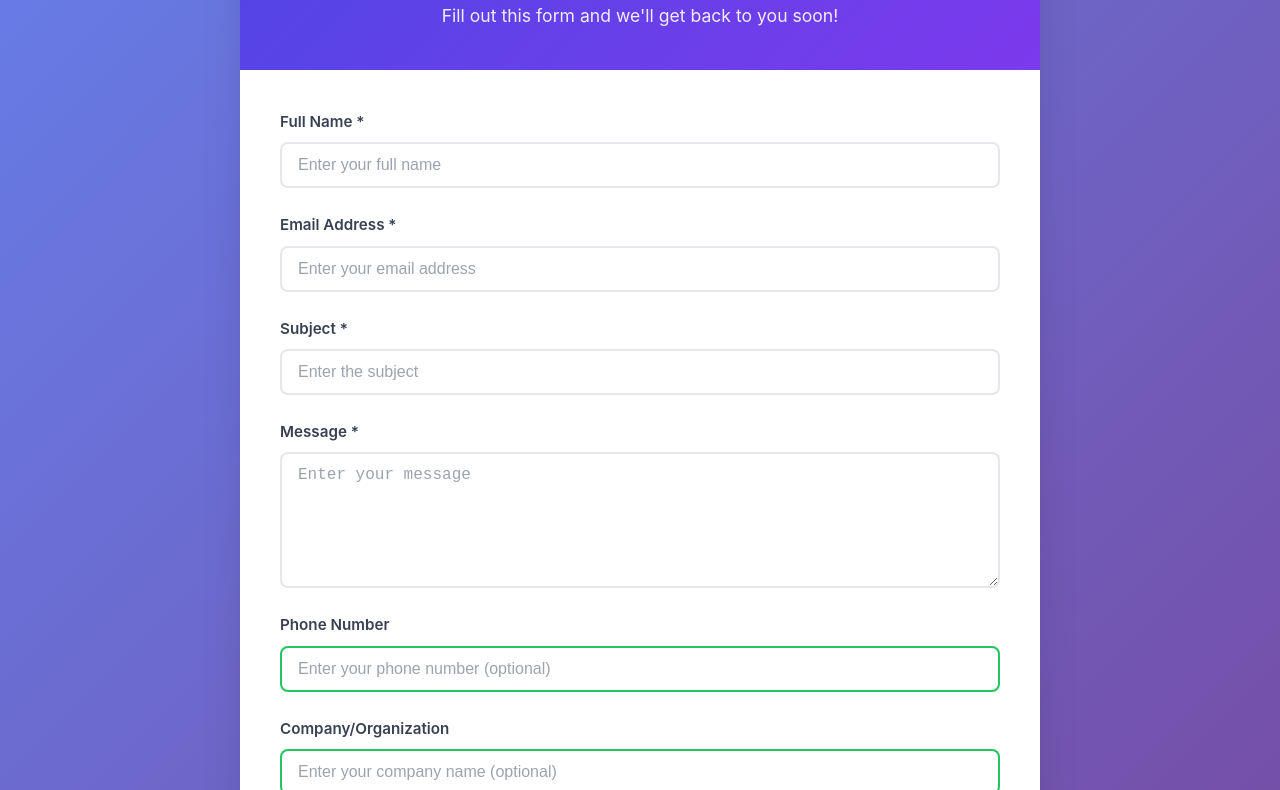
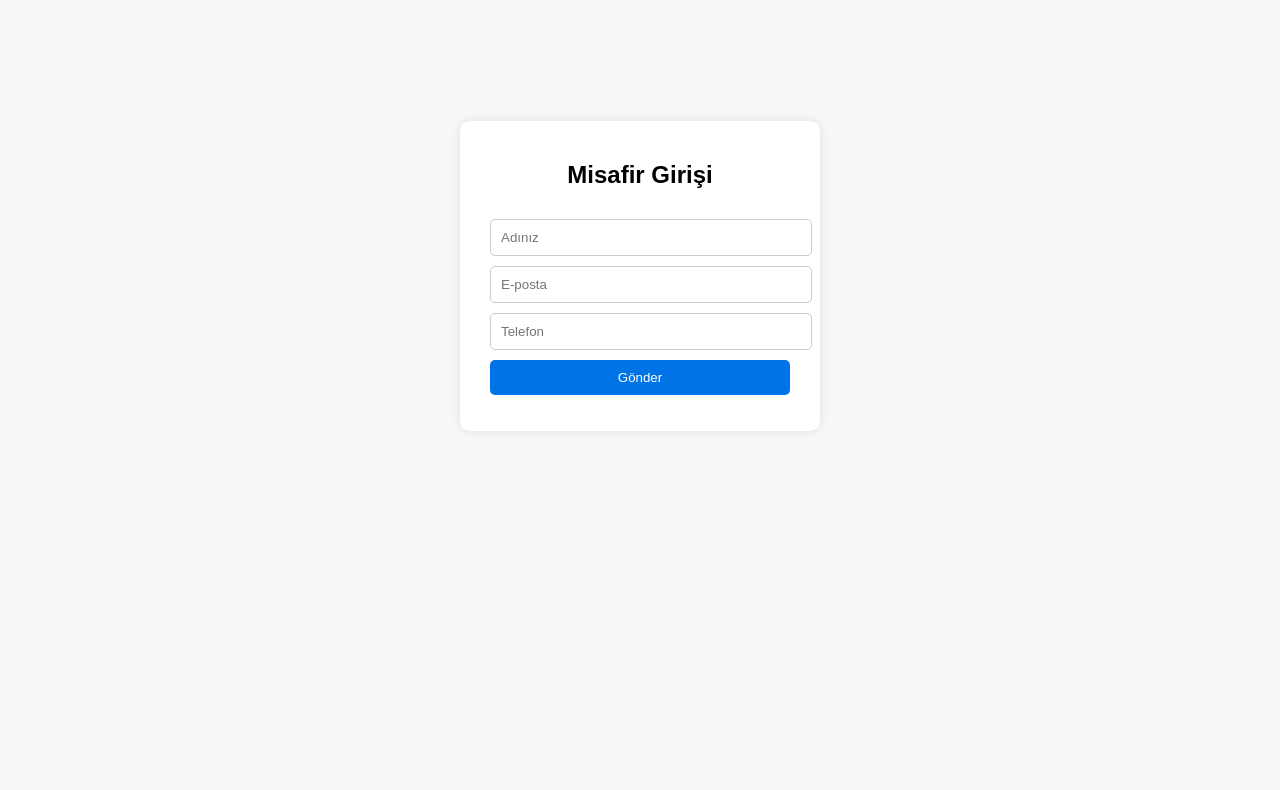
Before and after one commit to crsnc/ai-n8nmail, a plain HTML site: page index.html in a window 1280 px wide. Shown: the part 132-922 px from the top of the page. After the commit the page ends 816 px from the top, so only its background shows below. Drawn offline with Linux system fonts and the light colour scheme.

Commit message:
Change contact form to guest form with Turkish labels
Updated the contact form to a guest form with Turkish labels and styling.

```diff
--- a/index.html
+++ b/index.html
@@ -1,76 +1,98 @@
 <!DOCTYPE html>
-<html lang="en">
+<html lang="tr">
 <head>
-    <meta charset="UTF-8">
-    <meta name="viewport" content="width=device-width, initial-scale=1.0">
-    <title>AI N8N Mail - Contact Form</title>
-    <meta name="description" content="Contact form integrated with N8N workflow for automated processing">
-    <link rel="stylesheet" href="style.css">
+  <meta charset="UTF-8">
+  <meta name="viewport" content="width=device-width, initial-scale=1.0">
+  <title>Misafir Formu</title>
+  <style>
+    body {
+      font-family: Arial, sans-serif;
+      background: #f7f7f7;
+      display: flex;
+      justify-content: center;
+      align-items: center;
+      height: 100vh;
+    }
+    .form-container {
+      background: #fff;
+      padding: 20px 30px;
+      border-radius: 10px;
+      box-shadow: 0 0 10px rgba(0,0,0,0.1);
+      width: 300px;
+    }
+    h2 {
+      text-align: center;
+      margin-bottom: 20px;
+    }
+    input, button {
+      width: 100%;
+      padding: 10px;
+      margin-top: 10px;
+      border-radius: 5px;
+      border: 1px solid #ccc;
+    }
+    button {
+      background: #0073e6;
+      color: white;
+      border: none;
+      cursor: pointer;
+    }
+    button:hover {
+      background: #005bb5;
+    }
+    .success {
+      margin-top: 15px;
+      color: green;
+      font-weight: bold;
+      text-align: center;
+    }
+  </style>
 </head>
 <body>
-    <div class="container">
-        <header>
-            <h1>Contact Form</h1>
-            <p>Fill out this form and we'll get back to you soon!</p>
-        </header>
 
-        <main>
-            <form id="contactForm" class="contact-form">
-                <div class="form-group">
-                    <label for="name">Full Name *</label>
-                    <input type="text" id="name" name="name" required
-                           placeholder="Enter your full name">
-                </div>
+  <div class="form-container">
+    <h2>Misafir Girişi</h2>
+    <form id="guestForm">
+      <input type="text" name="name" placeholder="Adınız" required>
+      <input type="email" name="email" placeholder="E-posta" required>
+      <input type="tel" name="phone" placeholder="Telefon" required>
+      <button type="submit">Gönder</button>
+    </form>
+    <p id="result" class="success"></p>
+  </div>
 
-                <div class="form-group">
-                    <label for="email">Email Address *</label>
-                    <input type="email" id="email" name="email" required
-                           placeholder="Enter your email address">
-                </div>
+  <script>
+    const form = document.getElementById("guestForm");
+    const result = document.getElementById("result");
 
-                <div class="form-group">
-                    <label for="subject">Subject *</label>
-                    <input type="text" id="subject" name="subject" required
-                           placeholder="Enter the subject">
-                </div>
+    form.addEventListener("submit", async function(e) {
+      e.preventDefault();
 
-                <div class="form-group">
-                    <label for="message">Message *</label>
-                    <textarea id="message" name="message" required rows="6"
-                              placeholder="Enter your message"></textarea>
-                </div>
+      const formData = {
+        name: form.name.value,
+        email: form.email.value,
+        phone: form.phone.value
+      };
 
-                <div class="form-group">
-                    <label for="phone">Phone Number</label>
-                    <input type="tel" id="phone" name="phone"
-                           placeholder="Enter your phone number (optional)">
-                </div>
+      try {
+        const response = await fetch("https://your-n8n-domain/webhook/guest-form", {
+          method: "POST",
+          headers: { "Content-Type": "application/json" },
+          body: JSON.stringify(formData)
+        });
 
-                <div class="form-group">
-                    <label for="company">Company/Organization</label>
-                    <input type="text" id="company" name="company"
-                           placeholder="Enter your company name (optional)">
-                </div>
+        if (response.ok) {
+          result.textContent = "Form başarıyla gönderildi ✅";
+          form.reset();
+        } else {
+          result.textContent = "Bir hata oluştu ❌";
+        }
+      } catch (error) {
+        console.error("Fetch hatası:", error);
+        result.textContent = "Sunucuya ulaşılamadı ❌";
+      }
+    });
+  </script>
 
-                <button type="submit" class="submit-btn" id="submitBtn">
-                    <span class="btn-text">Send Message</span>
-                    <span class="btn-loader" style="display: none;">Sending...</span>
-                </button>
-            </form>
-
-            <div id="messageAlert" class="alert" style="display: none;">
-                <div class="alert-content">
-                    <span class="alert-text"></span>
-                    <button class="alert-close" onclick="hideAlert()">&times;</button>
-                </div>
-            </div>
-        </main>
-
-        <footer>
-            <p>Powered by AI N8N Mail Integration</p>
-        </footer>
-    </div>
-
-    <script src="script.js"></script>
 </body>
 </html>
```
